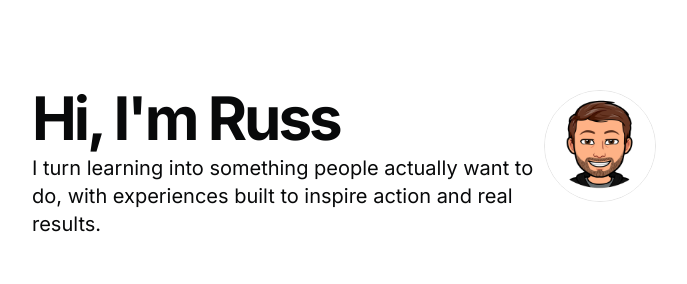
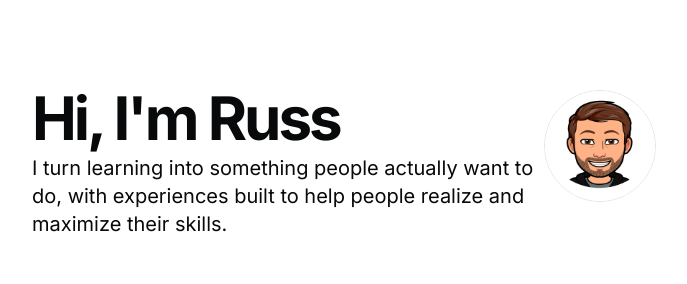
Before and after one commit to rroshchin18/russr-portfolio, a Next.js app: page / in a window 1280 px wide. Shown: the top 284 px of the page, without its empty margins (296-983 px from the left). Built offline with nearby package versions, Linux system fonts and the light colour scheme.

Commit message:
about me changes

```diff
--- a/src/data/resume.tsx
+++ b/src/data/resume.tsx
@@ -8,7 +8,7 @@ export const DATA = {
   location: "Baltimore, MD",
   locationLink: "https://www.google.com/maps/place/baltimore",
   description:
-    "I turn learning into something people actually want to do, with experiences built to inspire action and real results.",
+    "I turn learning into something people actually want to do, with experiences built to help people realize and maximize their skills.",
   summary:
     "I’m a learning designer who believes great learning should be as engaging as it is effective. With over a decade of experience, I’ve transitioned from the classroom to crafting experiences that not only inform but transform. My approach is rooted in understanding people—what they need, how they learn, and what truly motivates them. By blending creativity with proven learning principles, I design solutions that resonate, inspire, and drive meaningful change.",
   avatarUrl: "/me.png",
```
